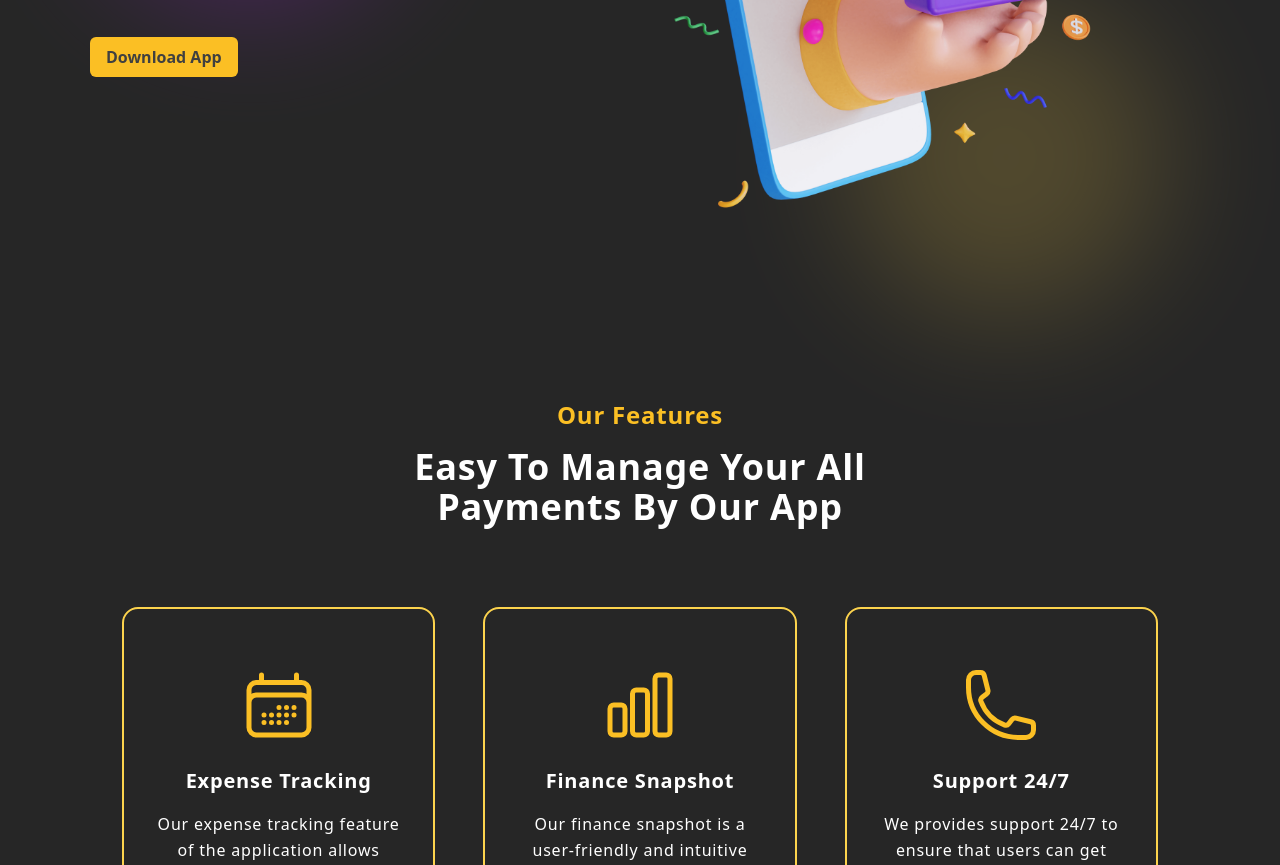
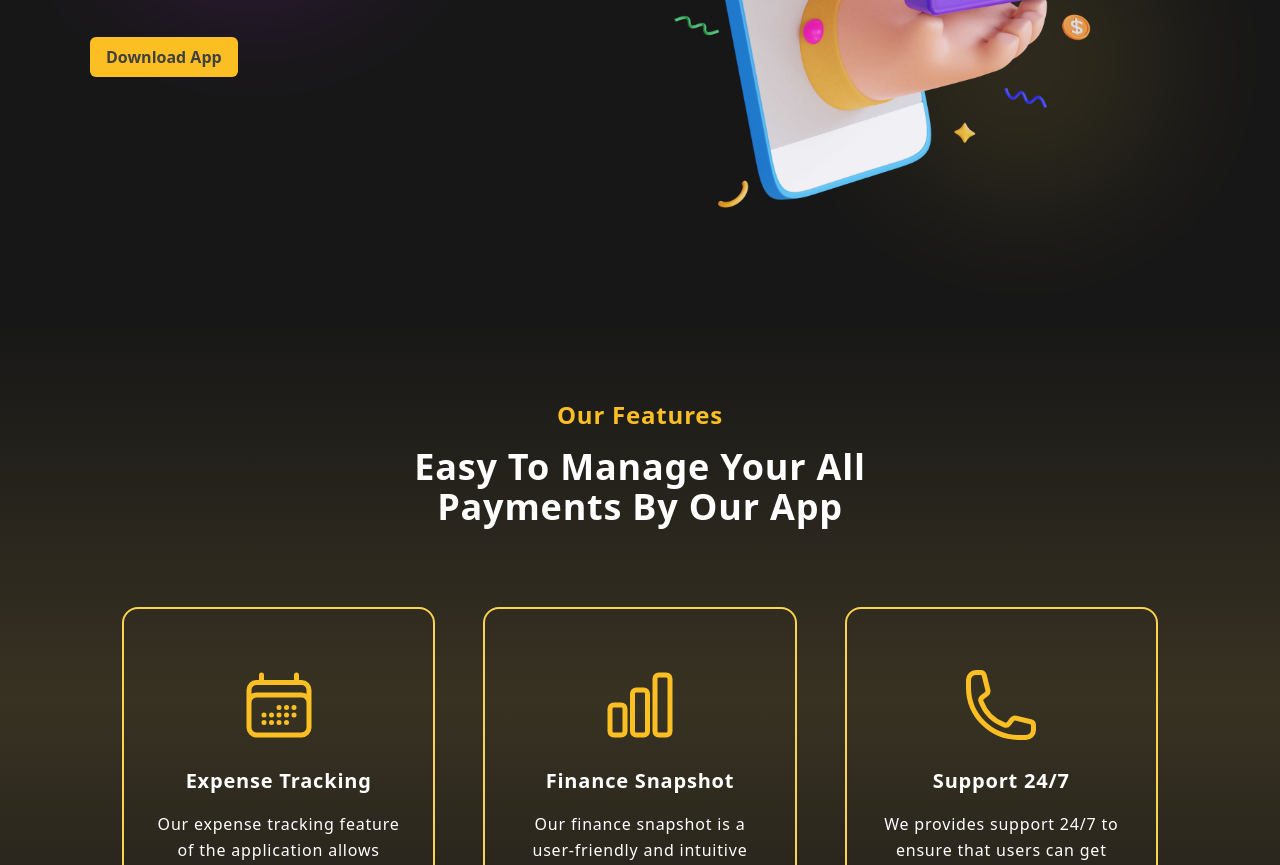
Before and after one commit to ShahramShakiba/Bank-Landing-Page, a website: page Bank-Landing-Page/index.html in a window 1280 px wide. Shown: the part 477-1342 px from the top of the page. Drawn offline with Linux system fonts and the light colour scheme.

Commit message:
Update Background Color

```diff
--- a/Bank-Landing-Page/index.html
+++ b/Bank-Landing-Page/index.html
@@ -9,7 +9,7 @@
 
     <title>Bank Landing Page</title>
   </head>
-  <body class="bg-neutral-800 text-white tracking-wider">
+  <body class="bg-neutral-900 text-white tracking-wider">
     <!--======== Header =========================-->
     <header>
       <nav class="container flex justify-between items-center">
@@ -179,11 +179,11 @@
           <div class="relative">
             <!--left-blob----->
             <div
-              class="w-52 h-52 lg:w-64 lg:h-64 xl:w-80 xl:h-80 2xl:w-96 2xl:h-96 bg-color-blob absolute -top-20 xl:-top-6 left-0 md:left-0 xl:left-0 -z-10 blur-3xl opacity-30 overflow-hidden rounded-full"
+              class="w-52 h-52 lg:w-64 lg:h-64 xl:w-80 xl:h-80 2xl:w-96 2xl:h-96 bg-color-blob absolute -top-20 xl:-top-6 left-0 md:left-0 xl:left-0 -z-10 blur-3xl opacity-20 overflow-hidden rounded-full"
             ></div>
             <!--right-blob---->
             <div
-              class="w-52 h-52 lg:w-64 lg:h-64 xl:w-80 xl:h-80 2xl:w-96 2xl:h-96 bg-amber-300 absolute top-[35rem] md:top-40 xl:top-72 right-10 md:right-0 lg:right-10 xl:right-6 -z-10 blur-3xl opacity-20 overflow-hidden rounded-full"
+              class="w-52 h-52 lg:w-64 lg:h-64 xl:w-72 xl:h-72 2xl:w-96 2xl:h-96 bg-amber-300 absolute top-[35rem] md:top-32 xl:top-52 right-10 md:right-0 lg:right-10 xl:right-6 -z-10 blur-3xl opacity-10 overflow-hidden rounded-full"
             ></div>
           </div>
 
@@ -210,7 +210,7 @@
       </section>
 
       <!--======= Features ========================-->
-      <section id="features" class="">
+      <section id="features" class="bg-amber-neutral">
         <div class="container py-20">
           <!--content-->
           <div class="text-center m-auto mb-20 md:w-1/2">
@@ -282,7 +282,7 @@
               </p>
             </div>
 
-            <!--Support-24/7------>
+            <!--Support-24/7-------->
             <div
               class="border-2 border-amber-300 text-center py-14 px-8 md:px-4 xl:px-8 rounded-2xl cursor-pointer hover:bg-stone-900 ease-in duration-200"
             >
@@ -313,6 +313,11 @@
           </div>
         </div>
       </section>
+
+      <!--======= Saving-Money ========================-->
+      <section id="saving-money">
+        <div class="container py-20 relative">s</div>
+      </section>
     </main>
 
     <script src="index.js"></script>
--- a/Bank-Landing-Page/input.css
+++ b/Bank-Landing-Page/input.css
@@ -11,4 +11,8 @@
   .title {
     @apply text-3xl md:text-4xl font-bold leading-snug mb-2 md:mb-4;
   }
+
+  .bg-amber-neutral {
+    background: linear-gradient(180deg, #171717, #383222, #171717);
+  }
 }
```
Also changed, not shown: Bank-Landing-Page/css/main.css.
